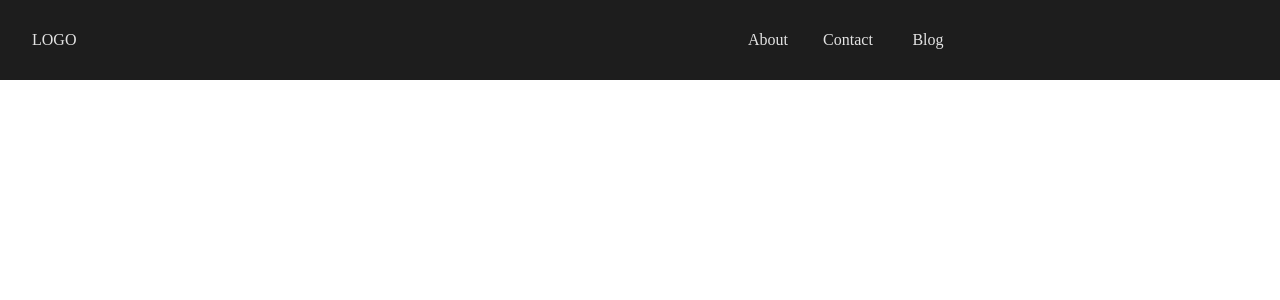
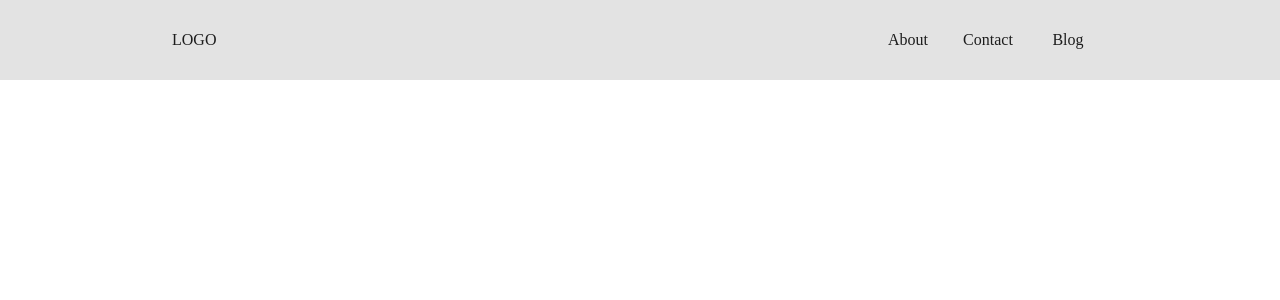
Before and after one commit to LuisECL/react-test01, a React (Create React App) app: page / in a window 1280 px wide. Shown: the top 300 px of the page. Built offline with nearby package versions, Linux system fonts and the light colour scheme.

Commit message:
style: Center nav on nav-container

```diff
--- a/src/components/Navbar.scss
+++ b/src/components/Navbar.scss
@@ -12,19 +12,23 @@ $black-dark: #0a0a0a;
 }
 
 .nav-container {
-  background-color: #1D1D1D;
+  background-color: $white-mid;
   width: 100%;
+  @include vert-strech-center();
+  justify-content: center;
+
   nav {
-    max-width: 1000px;
+    width: 1000px;
     display: flex;
     align-items: center;
+    justify-content: center;
     padding: 0 2rem;
     height: 80px;
   }
 
   span {
     margin-right: auto;
-    color: $white-mid;
+    color: $black-mid;
     @include vert-strech-center()
   }
 
@@ -39,12 +43,12 @@ $black-dark: #0a0a0a;
     @include vert-strech-center();
 
     &:hover {
-      background-color: $black-light;
+      background-color: $white-dark;
     }
 
     a {
       text-decoration: none;
-      color: $white-mid;
+      color: $black-mid;
       width: 100%;
       @include vert-strech-center();
       justify-content: center;
```
